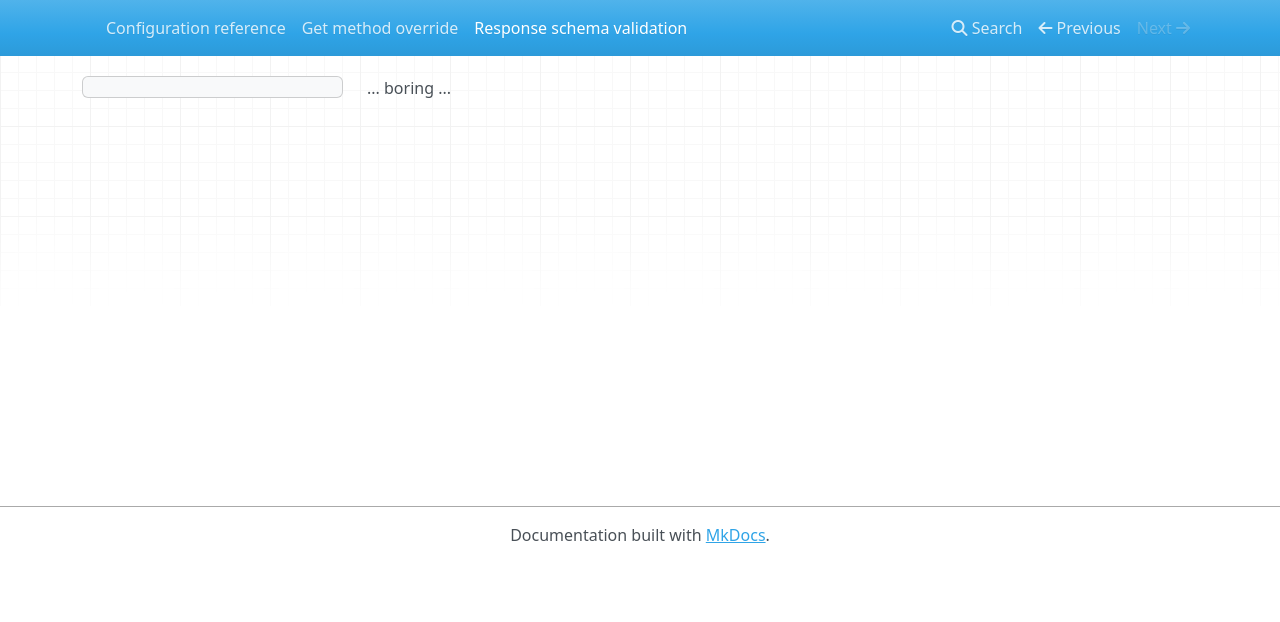
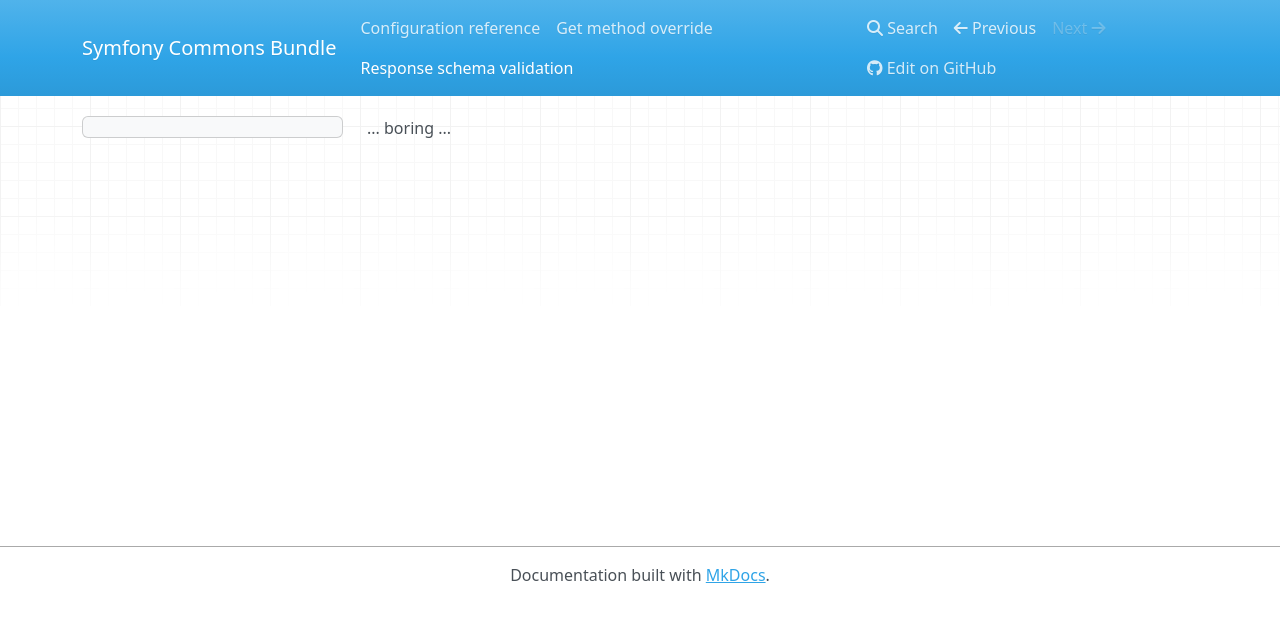
Before and after one commit to spiechu/symfony-commons-bundle, an MkDocs documentation site: the page built from src/Resources/doc/response_schema_validation.md, in a window 1280 px wide. Shown: the top 622 px of the page. Built offline with MkDocs 1.6.1, drawn with Linux system fonts in a browser that asks for light colours; nearby versions of some CDN libraries.

Commit message:
testing mk docs

```diff
--- a/mkdocs.yml
+++ b/mkdocs.yml
@@ -1 +1,6 @@
+site_name: 'Symfony Commons Bundle'
+site_description: 'Symfony Commons Bundle.'
+site_author: 'Dawid Spiechowicz'
+repo_url: 'https://github.com/spiechu/symfony-commons-bundle'
+repo_name: 'GitHub'
 docs_dir: 'src/Resources/doc'
```
